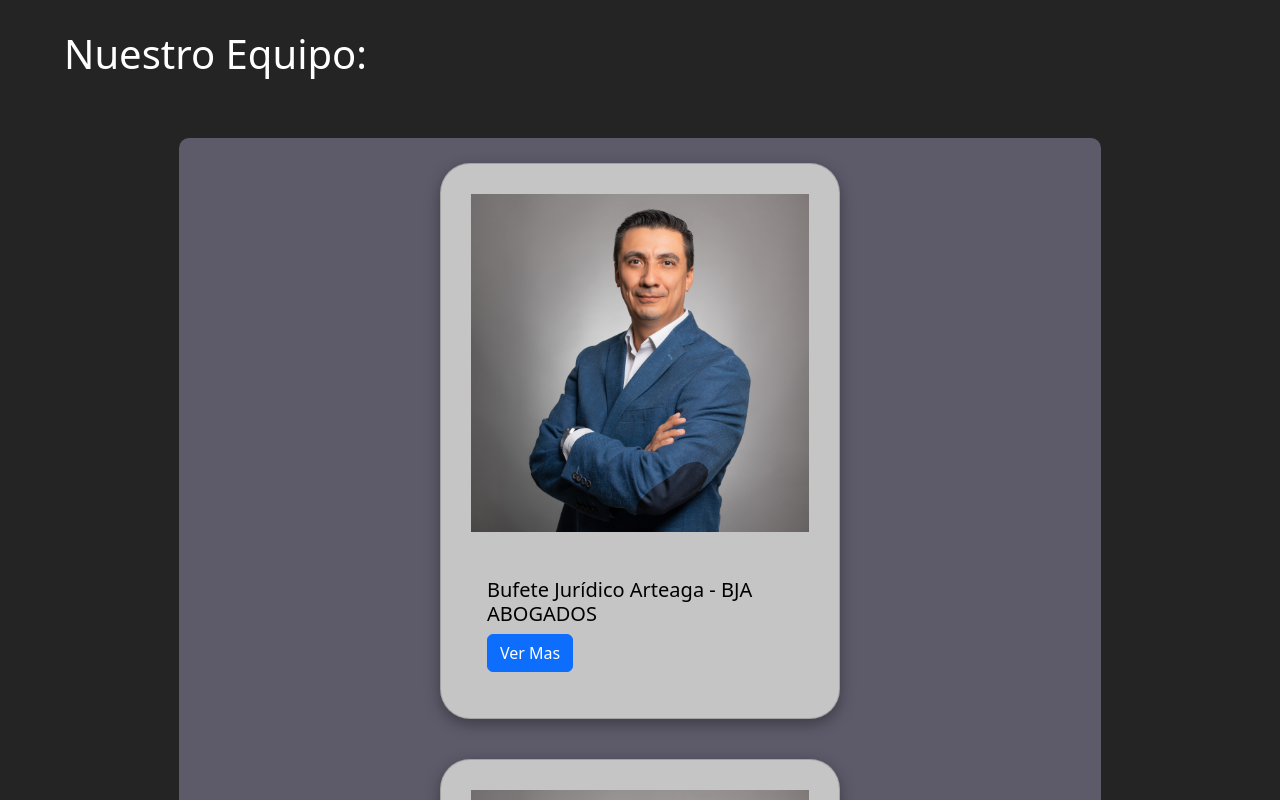
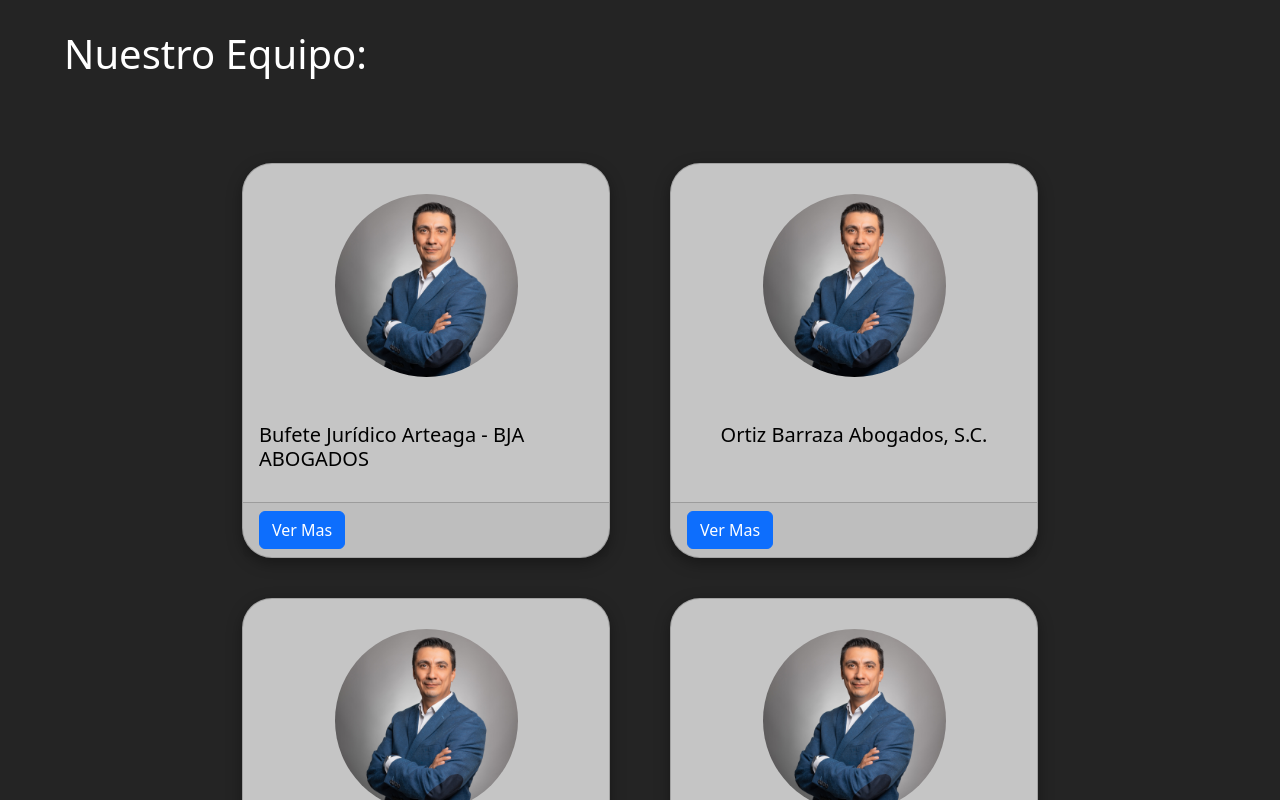
Before and after one commit to JoelSanchez01/ElBuhoPagina, a React (Vite) app: page / in a window 1280 px wide. Shown: the top 800 px of the page. Built offline with nearby package versions, Linux system fonts and the light colour scheme.

Commit message:
agregue el modal y cambie los estilos de abogado

```diff
--- a/src/pages/Abogados.jsx
+++ b/src/pages/Abogados.jsx
@@ -9,7 +9,7 @@
 
                 <div className='abogadoSection'>
                     {
-                        data.map(abogado =>  <ItemAbogado key={abogado.id} foto={abogado.foto} nombre={abogado.nombre} telefono={abogado.telefono}  direccion={abogado.direccion} /> )
+                        data.map(abogado =>  <ItemAbogado key={abogado.id} foto={abogado.foto} nombre={abogado.nombre} direccion={abogado.direccion} telefono={abogado.telefono} red={abogado.red} link={abogado.link} /> )
                     }
                 </div>
     </div>
--- a/src/sections/ItemAbogado.jsx
+++ b/src/sections/ItemAbogado.jsx
@@ -1,19 +1,47 @@
-import React from 'react';
+import React, { useState } from 'react';
 import Button from 'react-bootstrap/Button';
 import Card from 'react-bootstrap/Card'
+import Modal from 'react-bootstrap/Modal';
+
 
 import "../styles/ItemAbogado.css"
 
 const ItemAbogado = (props) => {
     const {foto, nombre, id} = props;
+    const [show, setShow] = useState(false);
+
+    const handleClose = () => setShow(false);
+    const handleShow = () => setShow(true);
+
   return (
-    <Card className='itemAbogado' style={{ width: '25rem' }}>
+    <>
+    <Card className='itemAbogado' style={{ width: '23rem' }}>
       <Card.Img variant="top" src={foto} className="" />
       <Card.Body>
         <Card.Title>{nombre}</Card.Title>
-            <Button variant="primary">Ver Mas</Button>
       </Card.Body>
+      <Card.Footer>
+            <Button variant="primary" onClick={handleShow}>Ver Mas</Button>
+      </Card.Footer>
     </Card>
+
+    <Modal show={show} className="modal" onHide={handleClose}>
+        <Modal.Header closeButton>
+          <Modal.Title>{nombre}</Modal.Title>
+        </Modal.Header>
+        <Modal.Body>Woohoo, you're reading this text in a modal!</Modal.Body>
+        <Modal.Footer>
+          <Button variant="secondary" onClick={handleClose}>
+            Close
+          </Button>
+
+        </Modal.Footer>
+      </Modal>
+    </>
+
+
+
+
   );
 }
 
--- a/src/styles/Abogados.css
+++ b/src/styles/Abogados.css
@@ -1,7 +1,6 @@
 .abogadoSection {
-    width: 80%;
+    width: 100%;
     margin: 60px auto;
-    background-color:#5D5B6A;
     border-radius: 10px;
     padding: 15px;
     display: flex;
--- a/src/styles/ItemAbogado.css
+++ b/src/styles/ItemAbogado.css
@@ -1,6 +1,6 @@
 .itemAbogado {
     margin: 10px 30px;
-    padding: 30px;
+    padding: 30px 0 0 ;
     display: flex;
    background-color: #c5c5c5;
     justify-content: center;
@@ -11,7 +11,7 @@
     box-shadow: rgba(0, 0, 0, 0.35) 0px 5px 15px;
     border-radius: 30px;
     transition: all .3s ease-in-out;
-    width: 45%;
+    width: 15%;
     flex-direction: column;
 }
 
@@ -25,7 +25,7 @@
 }
 
  img {
-    width: 100px;
+    width: 30px;
     border-radius: 150px;
     margin-bottom: 30px;
  }
@@ -44,5 +44,18 @@
 }
 
 .card-img, .card-img-top {
-    border-radius: 0;
+    width: 50%;
+    border-radius: 100px;
 }
+
+.modal {
+    color: black;
+}
+
+.card-title {
+    margin-bottom: 15px;
+}
+
+.card-footer{
+    width: 100%;
+}
```
